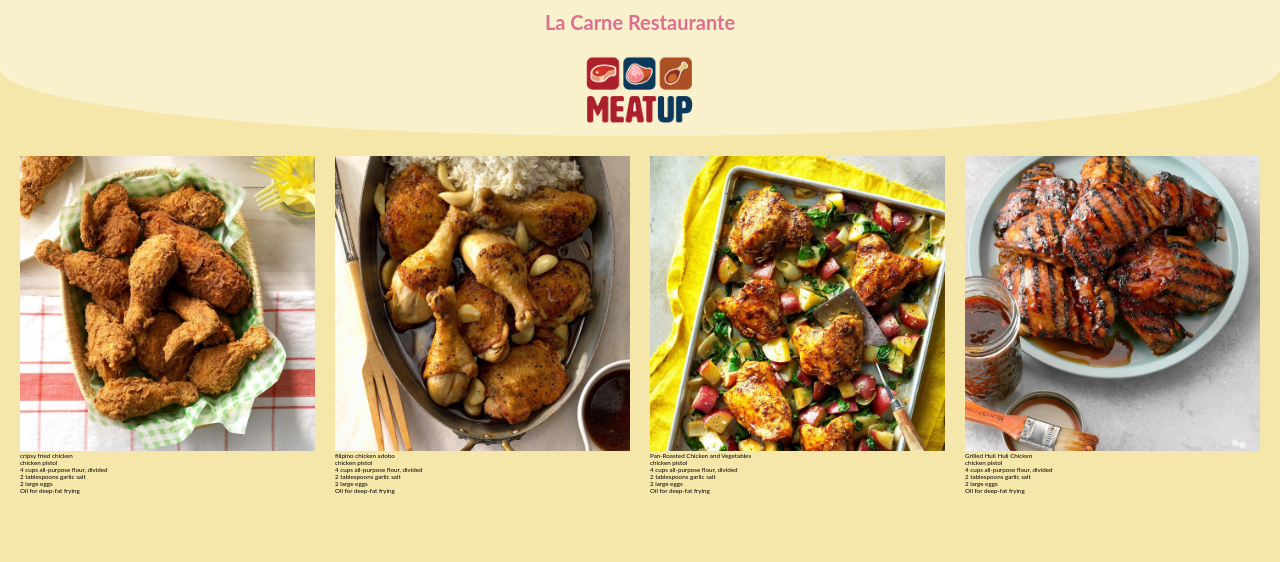
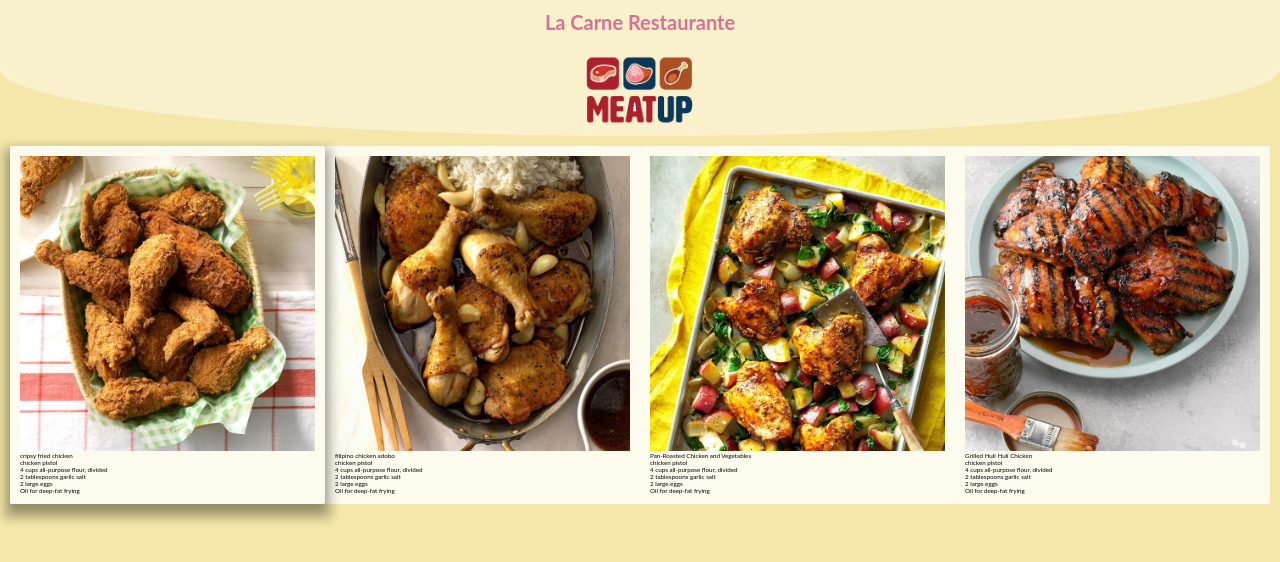
Before and after one commit to oxenprogrammer/restaurant, a website built with webpack: page dist/index.html in a window 1280 px wide. In both pictures the pointer is over the element 167 px from the left and 324 px from the top of the page. Built offline with nearby package versions, Linux system fonts and the light colour scheme.

Commit message:
Feat(design): update menu styling

```diff
--- a/src/style/main.scss
+++ b/src/style/main.scss
@@ -29,6 +29,8 @@ body {
 }
 
 .navbar {
+  position: sticky;
+  top: 0;
   background-color: rgba(255, 255, 255, 0.4);
   border-end-start-radius: 80%;
   border-end-end-radius: 80%;
@@ -76,6 +78,18 @@ body {
     .dish {
       padding: 1rem;
       border-radius: 0.2rem;
+      background-color: rgba(255, 255, 255, 0.8);
+
+      &:hover {
+        box-shadow:
+          0 8px 8px 8px rgba(0, 0, 0, 0.2),
+          0 8px 8px 0 rgba(0, 0, 0, 0.14),
+          0 8px 8px 0 rgba(0, 0, 0, 0.12) !important;
+        transform: translate3d(0, 0, 0);
+        transition:
+          background 0.4s cubic-bezier(0.25, 0.8, 0.25, 1),
+          box-shadow 280ms cubic-bezier(0.4, 0, 0.2, 1);
+      }
     }
   }
 }
```
